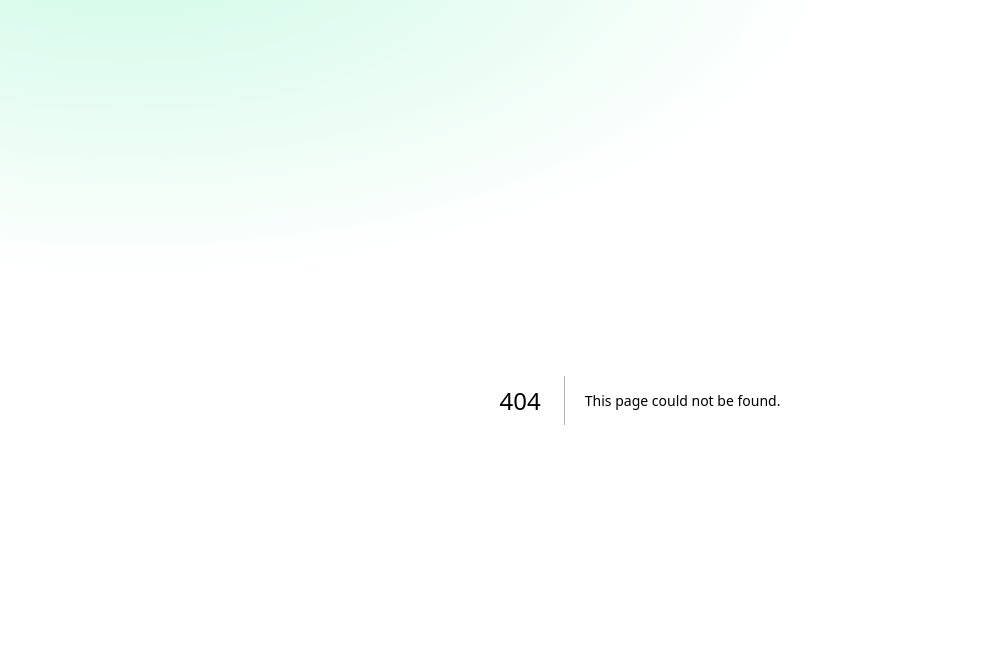
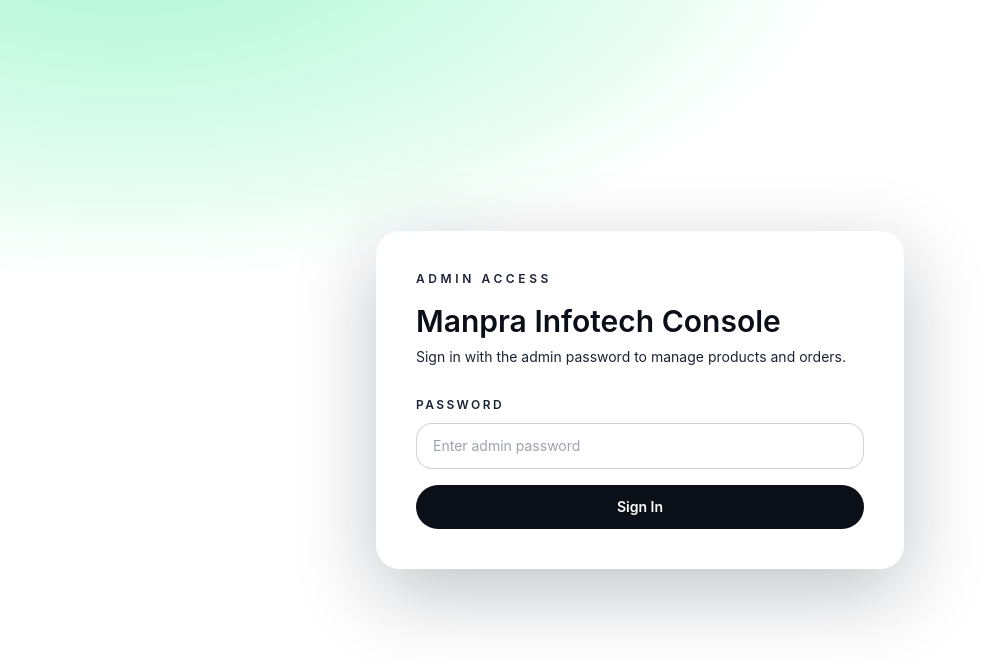
Before and after one commit to manprainfotech/manprainfotech, a Next.js app: page /admin/login in a window 1280 px wide. Before the commit this address had no page. Shown: the top 664 px of the page, without its empty margins (0-1000 px from the left). Built offline with nearby package versions, Linux system fonts and the light colour scheme; no server answers.

Commit message:
MVP: products + whatsapp buy + health

```diff
--- /dev/null
+++ b/src/app/admin/(protected)/layout.tsx
@@ -0,0 +1,51 @@
+import Link from "next/link";
+import { requireAdmin } from "@/lib/admin";
+
+const navItems = [
+  { href: "/admin/products", label: "Products" },
+  { href: "/admin/license-keys", label: "License Keys" },
+  { href: "/admin/orders", label: "Orders" },
+  { href: "/admin/settings", label: "Settings" },
+];
+
+export default function AdminProtectedLayout({
+  children,
+}: {
+  children: React.ReactNode;
+}) {
+  requireAdmin();
+
+  return (
+    <div className="mx-auto min-h-screen max-w-6xl px-6 py-12">
+      <header className="flex flex-col gap-4 rounded-3xl bg-white/80 p-6 shadow-card backdrop-blur md:flex-row md:items-center md:justify-between">
+        <div>
+          <p className="text-xs font-semibold uppercase tracking-[0.3em] text-steel">
+            Admin Console
+          </p>
+          <h1 className="mt-2 font-display text-2xl font-semibold text-ink">
+            Manpra Infotech Operations
+          </h1>
+        </div>
+        <form method="post" action="/admin/logout">
+          <button className="rounded-full border border-steel/30 px-4 py-2 text-xs font-semibold text-ink">
+            Log out
+          </button>
+        </form>
+      </header>
+
+      <nav className="mt-8 flex flex-wrap gap-3">
+        {navItems.map((item) => (
+          <Link
+            key={item.href}
+            href={item.href}
+            className="rounded-full border border-steel/20 bg-white/70 px-4 py-2 text-sm font-semibold text-ink"
+          >
+            {item.label}
+          </Link>
+        ))}
+      </nav>
+
+      <div className="mt-8">{children}</div>
+    </div>
+  );
+}
--- /dev/null
+++ b/src/app/admin/(protected)/page.tsx
@@ -0,0 +1,5 @@
+import { redirect } from "next/navigation";
+
+export default function AdminIndexPage() {
+  redirect("/admin/products");
+}
--- /dev/null
+++ b/src/app/admin/layout.tsx
@@ -0,0 +1,7 @@
+export default function AdminLayout({
+  children,
+}: {
+  children: React.ReactNode;
+}) {
+  return <div className="min-h-screen bg-mesh bg-radial-glow">{children}</div>;
+}
--- /dev/null
+++ b/src/app/admin/login/page.tsx
@@ -0,0 +1,53 @@
+import { redirect } from "next/navigation";
+import { isAdmin } from "@/lib/admin";
+
+export default function AdminLoginPage({
+  searchParams,
+}: {
+  searchParams: { error?: string };
+}) {
+  if (isAdmin()) {
+    redirect("/admin/products");
+  }
+
+  return (
+    <main className="mx-auto flex min-h-screen max-w-xl flex-col justify-center px-6 py-16">
+      <div className="rounded-3xl bg-white/80 p-10 shadow-soft backdrop-blur">
+        <p className="text-xs font-semibold uppercase tracking-[0.3em] text-steel">
+          Admin Access
+        </p>
+        <h1 className="mt-4 font-display text-3xl font-semibold text-ink">
+          Manpra Infotech Console
+        </h1>
+        <p className="mt-2 text-sm text-steel">
+          Sign in with the admin password to manage products and orders.
+        </p>
+        {searchParams?.error ? (
+          <p className="mt-4 text-sm font-semibold text-red-600">
+            Invalid password. Please try again.
+          </p>
+        ) : null}
+        <form method="post" action="/admin/login" className="mt-6 space-y-4">
+          <div>
+            <label className="text-xs font-semibold uppercase tracking-[0.2em] text-steel">
+              Password
+            </label>
+            <input
+              type="password"
+              name="password"
+              required
+              className="mt-2 w-full rounded-2xl border border-steel/20 bg-white px-4 py-3 text-sm"
+              placeholder="Enter admin password"
+            />
+          </div>
+          <button
+            type="submit"
+            className="w-full rounded-full bg-ink px-6 py-3 text-sm font-semibold text-white"
+          >
+            Sign In
+          </button>
+        </form>
+      </div>
+    </main>
+  );
+}
--- /dev/null
+++ b/src/app/admin/login/route.ts
@@ -0,0 +1,24 @@
+import { NextResponse } from "next/server";
+
+export async function POST(request: Request) {
+  const formData = await request.formData();
+  const password = String(formData.get("password") || "");
+  const adminPassword = process.env.ADMIN_PASSWORD || "";
+
+  if (!adminPassword || password !== adminPassword) {
+    return NextResponse.redirect(new URL("/admin/login?error=1", request.url));
+  }
+
+  const response = NextResponse.redirect(
+    new URL("/admin/products", request.url)
+  );
+  response.cookies.set({
+    name: "admin_auth",
+    value: password,
+    httpOnly: true,
+    sameSite: "lax",
+    secure: process.env.NODE_ENV === "production",
+    path: "/",
+  });
+  return response;
+}
--- /dev/null
+++ b/src/app/admin/logout/route.ts
@@ -0,0 +1,15 @@
+import { NextResponse } from "next/server";
+
+export async function POST(request: Request) {
+  const response = NextResponse.redirect(new URL("/admin/login", request.url));
+  response.cookies.set({
+    name: "admin_auth",
+    value: "",
+    httpOnly: true,
+    sameSite: "lax",
+    secure: process.env.NODE_ENV === "production",
+    path: "/",
+    maxAge: 0,
+  });
+  return response;
+}
--- /dev/null
+++ b/src/lib/admin.ts
@@ -0,0 +1,19 @@
+import { cookies } from "next/headers";
+import { redirect } from "next/navigation";
+
+export function getAdminPassword() {
+  return process.env.ADMIN_PASSWORD || "";
+}
+
+export function isAdmin() {
+  const password = getAdminPassword();
+  if (!password) return false;
+  const token = cookies().get("admin_auth")?.value;
+  return token === password;
+}
+
+export function requireAdmin() {
+  if (!isAdmin()) {
+    redirect("/admin/login");
+  }
+}
```
